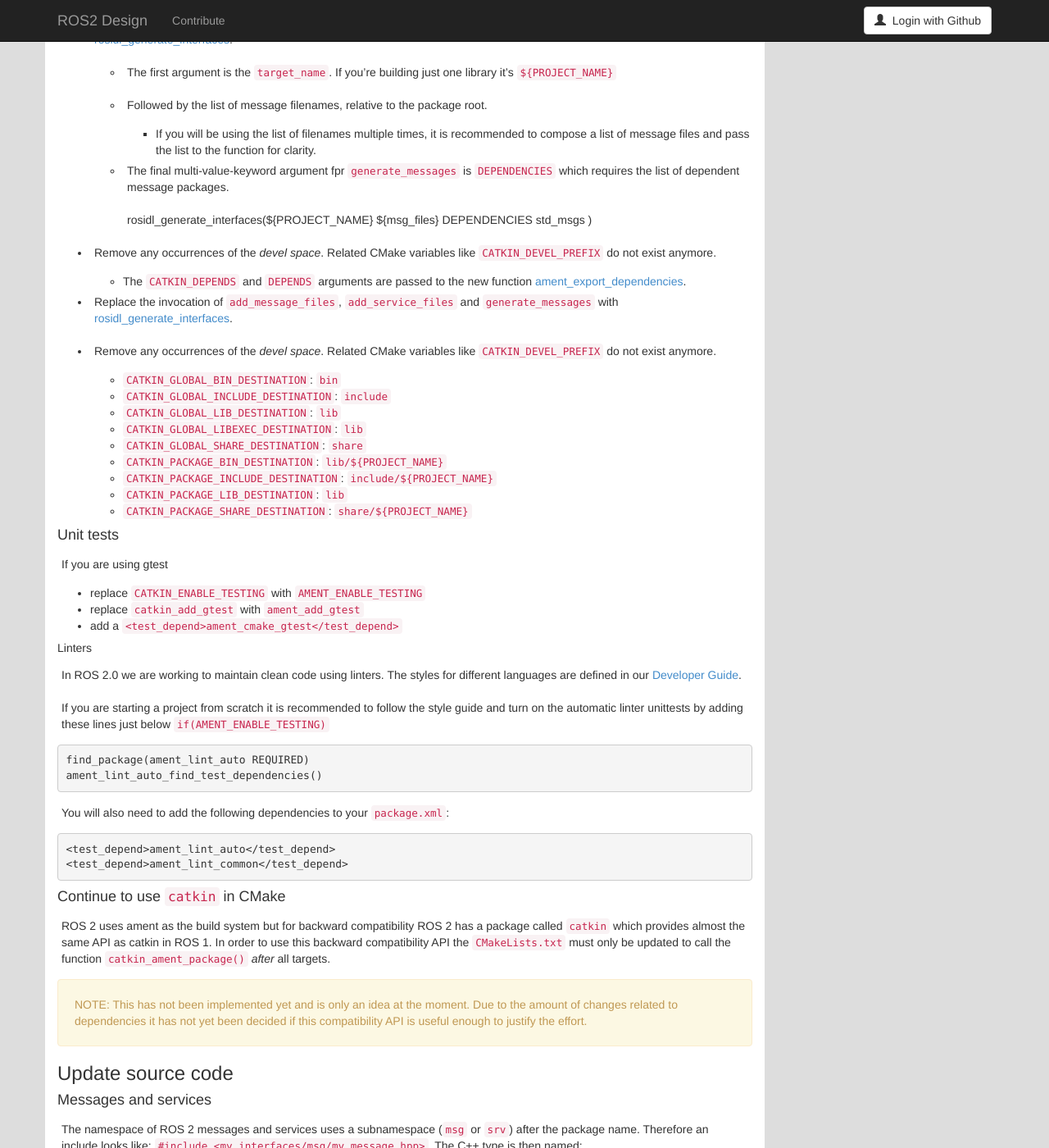
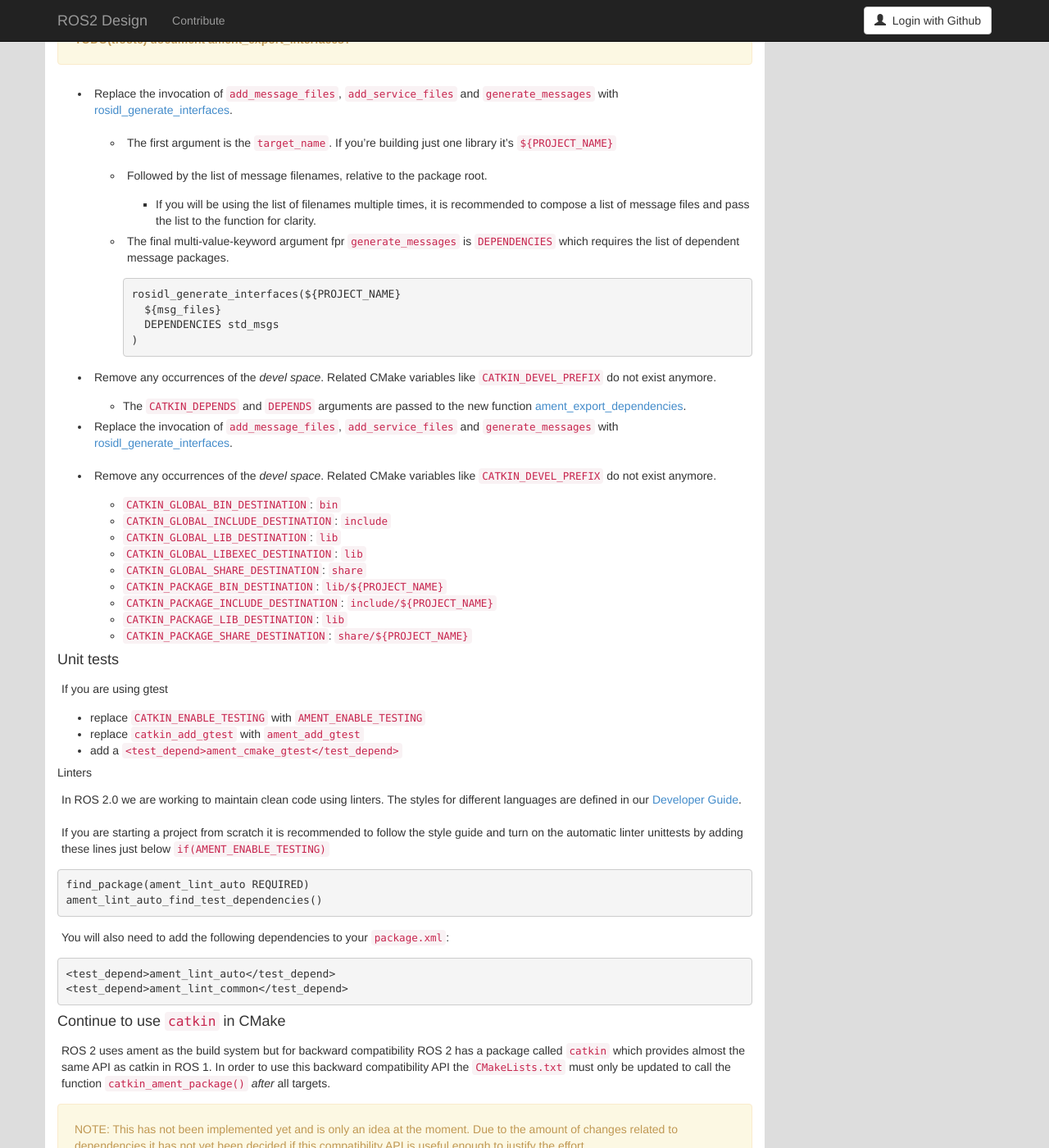
Before and after one commit to ros2/design, a Jekyll site: the page built from articles/200_migration_guide_from_ros1.md, in a window 1280 px wide and 1400 px high, scrolled down 2090 px. Shown: the whole window at 82% size. Built offline with Jekyll 4.4.1, drawn with Linux system fonts in a browser that asks for light colours; nearby versions of some CDN libraries; some of the changed text lies outside the part shown.

Commit message:
remove highlight blocks and switch to use fenced code blocks

````diff
--- a/articles/200_migration_guide_from_ros1.md
+++ b/articles/200_migration_guide_from_ros1.md
@@ -51,11 +51,12 @@
 In your `CMakeLists.txt`:
 
 Start by enabling C++11
-{% highlight c++ %}
+
+``` cmake
 if(NOT WIN32)
   add_definitions(-std=c++11)
 endif()
-{% endhighlight %}
+```
 
 - `find_package(rosidl_default_generators REQUIRED)`
 - For each dependent message package add `find_package(message_package REQUIRED)` and replace the cmake function call to `generate_messages` with `rosidl_generate_interfaces`
@@ -76,9 +77,11 @@
 
 - Update or add the build type in the `package.xml` file:
 
-    <export>
-      <build_type>ament_python</build_type>
-    </export>
+  ``` xml
+  <export>
+    <build_type>ament_python</build_type>
+  </export>
+  ```
 
 - Remove the `CMakeLists.txt` file
 
@@ -93,20 +96,20 @@
 
 - Set the build type in the `package.xml` file export section:
 
-{% highlight xml %}
-<export>
-  <build_type>ament_cmake</build_type>
-</export>
-{% endhighlight %}
+  ``` xml
+  <export>
+    <build_type>ament_cmake</build_type>
+  </export>
+  ```
 
 - Replace the `find_package` invocation with `catkin` and the `COMPONENTS` with:
 
-{% highlight xml %}
-find_package(ament_cmake REQUIRED)
-find_package(component1 REQUIRED)
-...
-find_package(componentN REQUIRED)
-{% endhighlight %}
+  ``` cmake
+  find_package(ament_cmake REQUIRED)
+  find_package(component1 REQUIRED)
+  ...
+  find_package(componentN REQUIRED)
+  ```
 
 - Move and update the `catkin_package` invocation with:
 
@@ -130,10 +133,12 @@
 
   - The final multi-value-keyword argument fpr `generate_messages` is `DEPENDENCIES` which requires the list of dependent message packages.
 
+    ``` cmake
     rosidl_generate_interfaces(${PROJECT_NAME}
       ${msg_files}
       DEPENDENCIES std_msgs
     )
+    ```
 
 - Remove any occurrences of the *devel space*.
   Related CMake variables like `CATKIN_DEVEL_PREFIX` do not exist anymore.
@@ -170,13 +175,17 @@
 
 If you are starting a project from scratch it is recommended to follow the style guide and turn on the automatic linter unittests by adding these lines just below `if(AMENT_ENABLE_TESTING)`
 
-    find_package(ament_lint_auto REQUIRED)
-    ament_lint_auto_find_test_dependencies()
+``` cmake
+find_package(ament_lint_auto REQUIRED)
+ament_lint_auto_find_test_dependencies()
+```
 
 You will also need to add the following dependencies to your `package.xml`:
 
-    <test_depend>ament_lint_auto</test_depend>
-    <test_depend>ament_lint_common</test_depend>
+``` xml
+<test_depend>ament_lint_auto</test_depend>
+<test_depend>ament_lint_common</test_depend>
+```
 
 #### Continue to use `catkin` in CMake
 
@@ -206,14 +215,14 @@
 - Change the included filename from CamelCase to underscore separation
 - Change from `*.h` to `*.hpp`
 
-{% highlight c++ %}
+``` cpp
 // ROS 1 style is in comments, ROS 2 follows, uncommented.
 // # include <geometry_msgs/PointStamped.h>
 #include <geometry_msgs/msg/point_stamped.hpp>
 
 // geometry_msgs::PointStamped point_stamped;
 geometry_msgs::msg::PointStamped point_stamped;
-{% endhighlight %}}
+```
 
 The migration requires code to insert the `msg` namespace into all instances.
 
@@ -299,7 +308,7 @@
 
 Here's the directory layout of our catkin workspace:
 
-~~~
+``` bash
 $ cd ~/ros1_talker
 $ find .
 .
@@ -308,35 +317,38 @@
 ./src/talker/package.xml
 ./src/talker/CMakeLists.txt
 ./src/talker/talker.cpp
-~~~
+```
 
 Here is the content of those three files:
 
 `src/talker/package.xml`:
-{% highlight xml %}
+
+``` xml
 {% include 200_migration_guide_from_ros1/ros1/src/talker/package.xml %}
-{% endhighlight %}
+```
 
 `src/talker/CMakeLists.txt`:
-{% highlight cmake %}
+
+``` cmake
 {% include 200_migration_guide_from_ros1/ros1/src/talker/CMakeLists.txt %}
-{% endhighlight %}
+```
 
 `src/talker/talker.cpp`:
-{% highlight c++ %}
+
+``` cpp
 {% include 200_migration_guide_from_ros1/ros1/src/talker/talker.cpp %}
-{% endhighlight %}
+```
 
 #### Building the ROS 1 code
 
 We source an environment setup file (in this case for Jade using bash), then we
 build our package using `catkin_make install`:
 
-{% highlight bash %}
+``` bash
 . /opt/ros/jade/setup.bash
 cd ~/ros1_talker
 catkin_make install
-{% endhighlight %}
+```
 
 #### Running the ROS 1 node
 
@@ -344,35 +356,35 @@
 setup file from our `catkin` install tree (the system setup file at
 `/opt/ros/jade/setup.bash` would also work here):
 
-{% highlight bash %}
+``` bash
 . ~/ros1_talker/install/setup.bash
 roscore
-{% endhighlight %}
+```
 
 In another shell, we run the node from the `catkin` install space using
 `rosrun`, again sourcing the setup file first (in this case it must be the one
 from our workspace):
 
-{% highlight bash %}
+``` bash
 . ~/ros1_talker/install/setup.bash
 rosrun talker talker
-{% endhighlight %}
+```
 
 ### Migrating to ROS 2
 
 Let's start by creating a new workspace in which to work:
 
-{% highlight bash %}
+``` bash
 mkdir ~/ros2_talker
 cd ~/ros2_talker
-{% endhighlight %}
+```
 
 We'll copy the source tree from our ROS 1 package into that workspace, where we can modify it:
 
-{% highlight bash %}
+``` bash
 mkdir src
 cp -a ~/ros1_talker/src/talker src
-{% endhighlight %}
+```
 
 Now we'll modify the the C++ code in the node.
 The ROS 2 C++ library, called `rclcpp`, provides a different API from that
@@ -386,18 +398,18 @@
 need to include `rclcpp/rclcpp.hpp`, which gives us access to the `rclcpp`
 library API:
 
-{% highlight c++ %}
+``` cpp
 //#include "ros/ros.h"
 #include "rclcpp/rclcpp.hpp"
-{% endhighlight %}
+```
 
 To get the `std_msgs/String` message definition, in place of
 `std_msgs/String.h`, we need to include `std_msgs/msg/string.hpp`:
 
-{% highlight c++ %}
+``` cpp
 //#include "std_msgs/String.h"
 #include "std_msgs/msg/string.hpp"
-{% endhighlight %}
+```
 
 #### Changing C++ library calls
 
@@ -405,12 +417,12 @@
 the initialization, then pass the node name to the creation of the node object
 (we can use the `auto` keyword because now we're requiring a C++11 compiler):
 
-{% highlight c++ %}
+``` cpp
 //  ros::init(argc, argv, "talker");
 //  ros::NodeHandle n;
     rclcpp::init(argc, argv);
     auto node = rclcpp::node::Node::make_shared("talker");
-{% endhighlight %}
+```
 
 The creation of the publisher and rate objects looks pretty similar, with some
 changes to the names of namespace and methods.
@@ -421,71 +433,71 @@
 (it's global because it's declared in `rmw`, which is written in C and so
 doesn't have namespaces).
 
-{% highlight c++ %}
+``` cpp
 //  ros::Publisher chatter_pub = n.advertise<std_msgs::String>("chatter", 1000);
 //  ros::Rate loop_rate(10);
   auto chatter_pub = node->create_publisher<std_msgs::msg::String>("chatter",
     rmw_qos_profile_default);
   rclcpp::rate::Rate loop_rate(10);
-{% endhighlight %}
+```
 
 The creation of the outgoing message is different in both the namespace and the
 fact that we go ahead and create a shared pointer (this may change in the future
 with more publish API that accepts const references):
 
-{% highlight c++ %}
+``` cpp
 //  std_msgs::String msg;
   auto msg = std::make_shared<std_msgs::msg::String>();
-{% endhighlight %}
+```
 
 In place of `ros::ok()`, we call `rclcpp::ok()`:
 
-{% highlight c++ %}
+``` cpp
 //  while (ros::ok())
   while (rclcpp::ok())
-{% endhighlight %}
+```
 
 Inside the publishing loop, we use the `->` operator to access the `data` field
 (because now `msg` is a shared pointer):
 
-{% highlight c++ %}
+``` cpp
 //    msg.data = ss.str();
     msg->data = ss.str();
-{% endhighlight %}
+```
 
 To print a console message, instead of using `ROS_INFO()`, we use `printf()`
 (this is temporary, because we don't yet have an equivalent of the `rosconsole`
 package):
 
-{% highlight c++ %}
+``` cpp
 //    ROS_INFO("%s", msg.data.c_str());
     printf("%s\n", msg->data.c_str());
-{% endhighlight %}
+```
 
 Publishing the message is very similar, the only noticeable difference being
 that the publisher is now a shared pointer:
 
-{% highlight c++ %}
+``` cpp
 //    chatter_pub.publish(msg);
     chatter_pub->publish(msg);
-{% endhighlight %}
+```
 
 Spinning (i.e., letting the communications system process any pending
 incoming/outgoing messages) is different in that the call now takes the node as
 an argument:
 
-{% highlight c++ %}
+``` cpp
 //    ros::spinOnce();
     rclcpp::spin_some(node);
-{% endhighlight %}
+```
 
 Sleeping using the rate object is unchanged.
 
 Putting it all together, the new `talker.cpp` looks like this:
 
-{% highlight c++ %}
+``` cpp
 {% include 200_migration_guide_from_ros1/ros2/src/talker/talker.cpp %}
-{% endhighlight %}
+```
 
 #### Changing the `package.xml`
 
@@ -493,18 +505,18 @@
 (this format is also supported in ROS 1, but isn't used by all packages).
 We start by specifying the format version in the `package` tag:
 
-{% highlight xml %}
+``` xml
 <!-- <package> -->
 <package format="2">
-{% endhighlight %}
+```
 
 ROS 2 uses a newer version of `catkin`, called `ament`, which we specify in the
 `buildtool_depend` tag:
 
-{% highlight xml %}
+``` xml
 <!--  <buildtool_depend>catkin</buildtool_depend> -->
   <buildtool_depend>ament_cmake</buildtool_depend>
-{% endhighlight %}
+```
 
 In our build dependencies, instead of `roscpp` we use `rclcpp`, which provides
 the C++ API that we use.
@@ -513,40 +525,40 @@
 DDS implementations (we should consider restructuring / renaming things so that
 it's possible to depend on one thing, analogous to `roscpp`):
 
-{% highlight xml %}
+``` xml
 <!--  <build_depend>roscpp</build_depend> -->
   <build_depend>rclcpp</build_depend>
   <build_depend>rmw_implementation</build_depend>
-{% endhighlight %}
+```
 
 We make the same addition in the run dependencies and also update from the
 `run_depend` tag to the `exec_depend` tag (part of the upgrade to version 2 of
 the package format):
 
-{% highlight xml %}
+``` xml
 <!--  <run_depend>roscpp</run_depend> -->
   <exec_depend>rclcpp</exec_depend>
   <exec_depend>rmw_implementation</exec_depend>
 <!--  <run_depend>std_msgs</run_depend> -->
   <exec_depend>std_msgs</exec_depend>
-{% endhighlight %}
+```
 
 We also need to tell `ament` what *kind* of package we are, so that it knows how
 to build us.
 Because we're using `ament` and CMake, we add the following lines to declare our
 build type to be `ament_cmake`:
 
-{% highlight xml %}
+``` xml
   <export>
     <build_type>ament_cmake</build_type>
   </export>
-{% endhighlight %}
+```
 
 Putting it all together, our `package.xml` now looks like this:
 
-{% highlight xml %}
+``` xml
 {% include 200_migration_guide_from_ros1/ros2/src/talker/package.xml %}
-{% endhighlight %}
+```
 
 <div class="alert alert-warning" markdown="1">
  <b>TODO: show simpler version of this file just using the `<depend>` tag, which is
@@ -561,55 +573,55 @@
 Using `gcc` 4.8 (which is what is used on Ubuntu Trusty), we need to enable it
 explicitly, which we do by adding this line near the top of the file:
 
-{% highlight cmake %}
+``` cmake
 set(CMAKE_CXX_FLAGS "${CMAKE_CXX_FLAGS} -std=c++11")
-{% endhighlight %}
+```
 
 Using `catkin`, we specify the packages we want to build against by passing them
 as `COMPONENTS` arguments when initially finding `catkin` itself.
 With `ament`, we find each package individually, starting with `ament_cmake`
 (and adding our new dependency, `rmw_implementation`):
 
-{% highlight cmake %}
+``` cmake
 #find_package(catkin REQUIRED COMPONENTS roscpp std_msgs)
 find_package(ament_cmake REQUIRED)
 find_package(rclcpp REQUIRED)
 find_package(rmw_implementation REQUIRED)
 find_package(std_msgs REQUIRED)
-{% endhighlight %}
+```
 
 We call `catkin_package()` to auto-generate things like CMake configuration
 files for other packages that use our package.
 Whereas that call happens *before* specifying targets to build, we now call the
 analogous `ament_package()` *after* the targets:
 
-{% highlight cmake %}
+``` cmake
 # catkin_package()
 # At the bottom of the file:
 ament_package()
-{% endhighlight %}
+```
 
 Similarly to how we found each dependent package separately, instead of finding
 them as parts of catkin, we also need to add their include directories
 separately (see also `ament_target_dependencies()` below, which is a more
 concise and more thorough way of handling dependent packages' build flags):
 
-{% highlight cmake %}
+``` cmake
 #include_directories(${catkin_INCLUDE_DIRS})
 include_directories(${rclcpp_INCLUDE_DIRS}
                     ${rmw_implementation_INCLUDE_DIRS}
                     ${std_msgs_INCLUDE_DIRS})
-{% endhighlight %}
+```
 
 We do the same to link against our dependent packages' libraries:
 
-{% highlight cmake %}
+``` cmake
 #target_link_libraries(talker ${catkin_LIBRARIES})
 target_link_libraries(talker
                       ${rclcpp_LIBRARIES}
                       ${rmw_implementation_LIBRARIES}
                       ${std_msgs_LIBRARIES})
-{% endhighlight %}
+```
 
 <div class="alert alert-warning" markdown="1">
  <b>TODO: explain how `ament_target_dependencies()` simplifies the above steps and
@@ -623,17 +635,17 @@
 for executables (this is in part because we don't yet have an equivalent of
 `rosrun`):
 
-{% highlight cmake %}
+``` cmake
 #install(TARGETS talker
 #  RUNTIME DESTINATION ${CATKIN_PACKAGE_BIN_DESTINATION})
 install(TARGETS talker RUNTIME DESTINATION bin)
-{% endhighlight %}
+```
 
 Putting it all together, the new `CMakeLists.txt` looks like this:
 
-{% highlight cmake %}
+``` cmake
 {% include 200_migration_guide_from_ros1/ros2/src/talker/CMakeLists.txt %}
-{% endhighlight %}
+```
 
 <div class="alert alert-warning" markdown="1">
 <b>TODO: Show what this would look like with `ament_auto`.</b>
@@ -644,11 +656,11 @@
 the ROS 2 installation tutorial, which builds in `~/ros2_ws`, then we build our
 package using `ament build`:
 
-{% highlight bash %}
+``` bash
 . ~/ros2_ws/install/setup.bash
 cd ~/ros2_talker
 ament build
-{% endhighlight %}
+```
 
 #### Running the ROS 2 node
 
@@ -656,7 +668,7 @@
 setup file, from our `ament` install tree, we can invoke it by name directly
 (also, there is not yet a ROS 2 equivalent for `rosrun`):
 
-{% highlight bash %}
+``` bash
 . ~/ros2_ws/install/setup.bash
 talker
-{% endhighlight %}
+```
````
